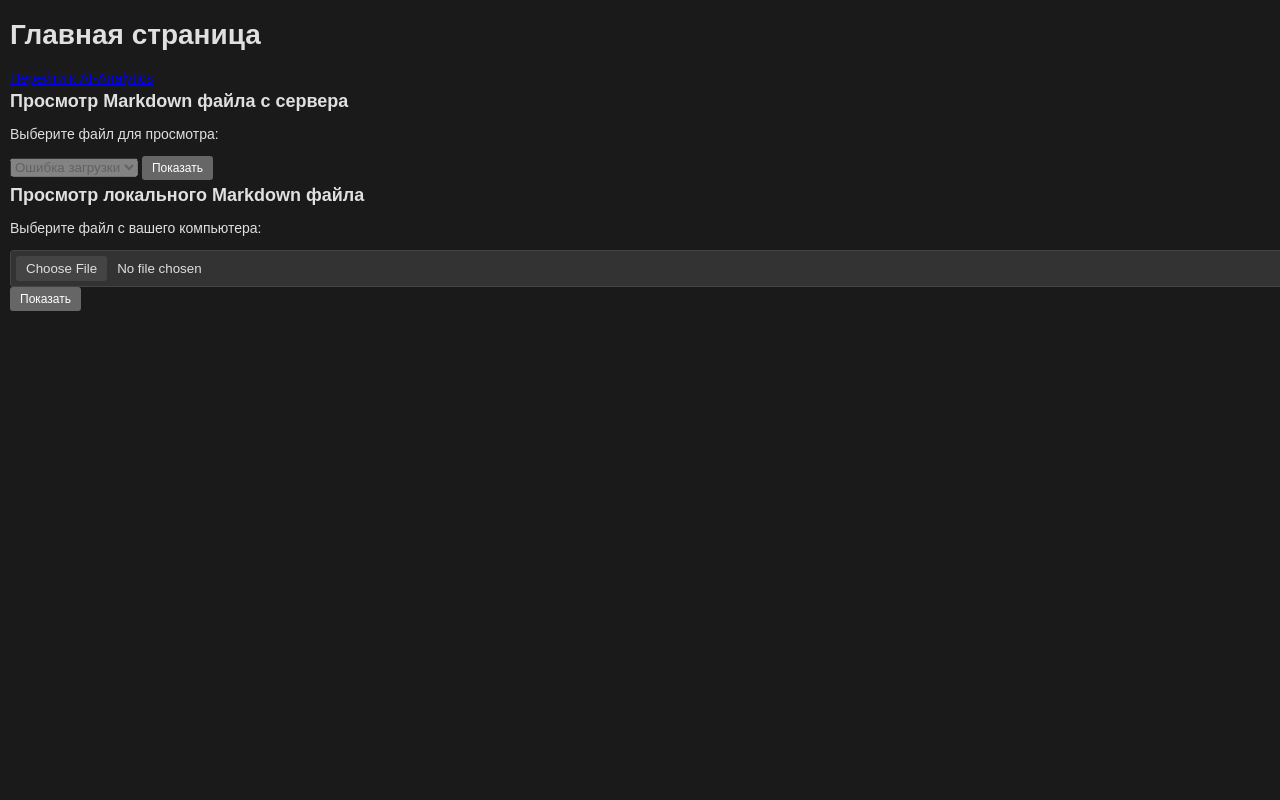
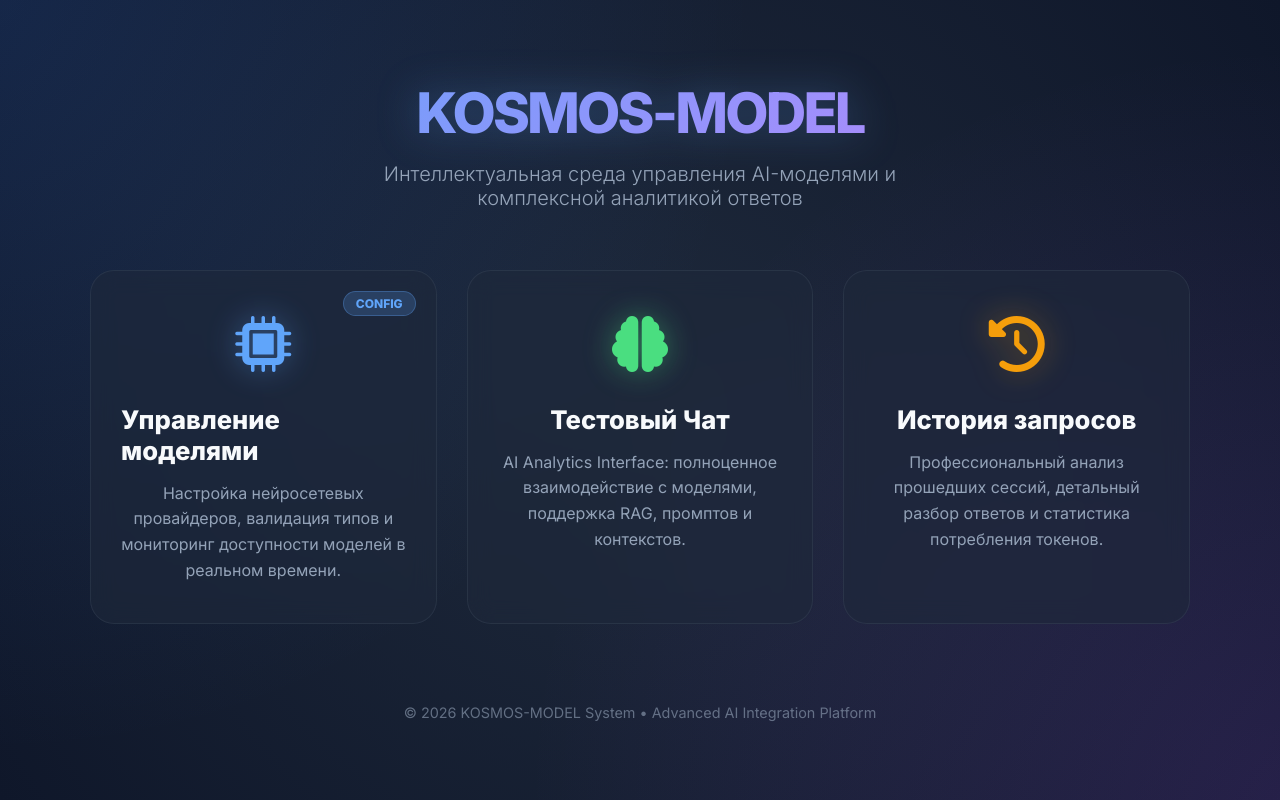
Before and after one commit to danmas/kosmos-model, a website: page public/main.html in a window 1280 px wide. Drawn offline with Linux system fonts and the light colour scheme; no server answers.

Commit message:
Новая страница

```diff
--- a/public/app.js
+++ b/public/app.js
@@ -233,6 +233,9 @@ class AITestApp {
         <div class="app-header">
           <h2>AI Analytics Interface</h2>
           <div class="nav-links">
+            <a href="/main" class="nav-link">
+              <i class="fas fa-th-large"></i> Dashboard
+            </a>
             <a href="/models.html" class="nav-link" target="_blank">
               <i class="fas fa-brain"></i> Доступные модели
             </a>
--- a/public/main.html
+++ b/public/main.html
@@ -1,98 +1,252 @@
 <!DOCTYPE html>
 <html lang="ru">
+
 <head>
     <meta charset="UTF-8">
-    <title>Главная</title>
-    <link rel="stylesheet" href="styles.css">
+    <meta name="viewport" content="width=device-width, initial-scale=1.0">
+    <meta name="description" content="KOSMOS-MODEL AI Management Dashboard">
+    <title>KOSMOS-MODEL | Dashboard</title>
+    <!-- Font Awesome for icons -->
+    <link rel="stylesheet" href="https://cdnjs.cloudflare.com/ajax/libs/font-awesome/6.0.0/css/all.min.css">
+    <!-- Google Fonts -->
+    <link href="https://fonts.googleapis.com/css2?family=Inter:wght@300;400;600;800&display=swap" rel="stylesheet">
+    <style>
+        :root {
+            --bg-color: #0f172a;
+            --tile-bg: rgba(30, 41, 59, 0.6);
+            --tile-hover-bg: rgba(30, 41, 59, 0.9);
+            --text-primary: #f8fafc;
+            --text-secondary: #94a3b8;
+            --accent-blue: #60a5fa;
+            --accent-green: #4ade80;
+            --accent-amber: #f59e0b;
+            --glass-border: rgba(148, 163, 184, 0.1);
+        }
+
+        * {
+            box-sizing: border-box;
+            margin: 0;
+            padding: 0;
+        }
+
+        body {
+            font-family: 'Inter', -apple-system, BlinkMacSystemFont, "Segoe UI", Roboto, sans-serif;
+            background-color: var(--bg-color);
+            color: var(--text-primary);
+            display: flex;
+            align-items: center;
+            justify-content: center;
+            min-height: 100vh;
+            overflow-x: hidden;
+            background:
+                radial-gradient(circle at 0% 0%, rgba(59, 130, 246, 0.15) 0%, transparent 50%),
+                radial-gradient(circle at 100% 100%, rgba(168, 85, 247, 0.15) 0%, transparent 50%),
+                radial-gradient(circle at 50% 50%, #1e293b 0%, #0f172a 100%);
+        }
+
+        .dashboard-container {
+            max-width: 1100px;
+            width: 90%;
+            padding: 40px 0;
+            animation: fadeIn 0.8s ease-out;
+        }
+
+        @keyframes fadeIn {
+            from {
+                opacity: 0;
+                transform: translateY(20px);
+            }
+
+            to {
+                opacity: 1;
+                transform: translateY(0);
+            }
+        }
+
+        .dashboard-header {
+            text-align: center;
+            margin-bottom: 60px;
+        }
+
+        .dashboard-header h1 {
+            font-size: 3.5rem;
+            font-weight: 800;
+            letter-spacing: -0.05em;
+            background: linear-gradient(135deg, #60a5fa 0%, #c084fc 100%);
+            -webkit-background-clip: text;
+            background-clip: text;
+            -webkit-text-fill-color: transparent;
+            margin-bottom: 15px;
+            filter: drop-shadow(0 0 20px rgba(96, 165, 250, 0.3));
+        }
+
+        .dashboard-header p {
+            color: var(--text-secondary);
+            font-size: 1.25rem;
+            font-weight: 300;
+            max-width: 600px;
+            margin: 0 auto;
+        }
+
+        .tiles-grid {
+            display: grid;
+            grid-template-columns: repeat(auto-fit, minmax(320px, 1fr));
+            gap: 30px;
+            perspective: 1000px;
+        }
+
+        .tile {
+            background: var(--tile-bg);
+            border: 1px solid var(--glass-border);
+            border-radius: 24px;
+            padding: 40px 30px;
+            text-decoration: none;
+            color: inherit;
+            transition: all 0.5s cubic-bezier(0.23, 1, 0.32, 1);
+            display: flex;
+            flex-direction: column;
+            align-items: center;
+            backdrop-filter: blur(12px);
+            position: relative;
+            z-index: 1;
+        }
+
+        .tile:hover {
+            transform: translateY(-12px) scale(1.02);
+            background: var(--tile-hover-bg);
+            border-color: rgba(96, 165, 250, 0.4);
+            box-shadow: 0 25px 50px -12px rgba(0, 0, 0, 0.5);
+        }
+
+        .tile::after {
+            content: '';
+            position: absolute;
+            inset: -1px;
+            background: linear-gradient(135deg, rgba(96, 165, 250, 0.4), transparent, rgba(192, 132, 252, 0.4));
+            border-radius: 24px;
+            z-index: -1;
+            opacity: 0;
+            transition: opacity 0.5s;
+        }
+
+        .tile:hover::after {
+            opacity: 1;
+        }
+
+        .tile-icon {
+            font-size: 3.5rem;
+            margin-bottom: 25px;
+            transition: transform 0.6s cubic-bezier(0.34, 1.56, 0.64, 1);
+        }
+
+        .tile:hover .tile-icon {
+            transform: scale(1.2) rotate(5deg);
+        }
+
+        .tile-title {
+            font-size: 1.6rem;
+            font-weight: 700;
+            margin-bottom: 15px;
+            color: var(--text-primary);
+        }
+
+        .tile-description {
+            font-size: 1rem;
+            color: var(--text-secondary);
+            line-height: 1.6;
+            text-align: center;
+        }
+
+        /* Color variations */
+        .tile-models .tile-icon {
+            color: var(--accent-blue);
+            filter: drop-shadow(0 0 15px rgba(96, 165, 250, 0.4));
+        }
+
+        .tile-chat .tile-icon {
+            color: var(--accent-green);
+            filter: drop-shadow(0 0 15px rgba(74, 222, 128, 0.4));
+        }
+
+        .tile-history .tile-icon {
+            color: var(--accent-amber);
+            filter: drop-shadow(0 0 15px rgba(245, 158, 11, 0.4));
+        }
+
+        /* Badge for Beta/New */
+        .badge {
+            position: absolute;
+            top: 20px;
+            right: 20px;
+            padding: 4px 12px;
+            border-radius: 20px;
+            font-size: 0.75rem;
+            font-weight: 700;
+            text-transform: uppercase;
+            background: rgba(96, 165, 250, 0.2);
+            color: var(--accent-blue);
+            border: 1px solid rgba(96, 165, 250, 0.3);
+        }
+
+        .footer {
+            margin-top: 80px;
+            text-align: center;
+            color: var(--text-secondary);
+            font-size: 0.9rem;
+            opacity: 0.6;
+        }
+
+        @media (max-width: 640px) {
+            .dashboard-header h1 {
+                font-size: 2.5rem;
+            }
+
+            .dashboard-header p {
+                font-size: 1.1rem;
+            }
+
+            .tiles-grid {
+                grid-template-columns: 1fr;
+            }
+        }
+    </style>
 </head>
+
 <body>
-    <div class="container">
-        <h1>Главная страница</h1>
-        <div class="menu">
-            <a href="/index.html" class="button">Перейти к AI-Analytics</a>
+    <div class="dashboard-container">
+        <header class="dashboard-header">
+            <h1>KOSMOS-MODEL</h1>
+            <p>Интеллектуальная среда управления AI-моделями и комплексной аналитикой ответов</p>
+        </header>
 
-            <div class="file-selector">
-                <h2>Просмотр Markdown файла с сервера</h2>
-                <p>Выберите файл для просмотра:</p>
-                <select id="md-file-select">
-                    <option value="">Загрузка списка файлов...</option>
-                </select>
-                <button id="view-md-button" class="button" disabled>Показать</button>
-            </div>
+        <div class="tiles-grid">
+            <a href="/models.html" class="tile tile-models">
+                <span class="badge">Config</span>
+                <div class="tile-icon"><i class="fas fa-microchip"></i></div>
+                <div class="tile-title">Управление моделями</div>
+                <div class="tile-description">Настройка нейросетевых провайдеров, валидация типов и мониторинг
+                    доступности моделей в реальном времени.</div>
+            </a>
 
-            <div class="file-selector">
-                <h2>Просмотр локального Markdown файла</h2>
-                <p>Выберите файл с вашего компьютера:</p>
-                <input type="file" id="local-md-input" accept=".md,.markdown,text/markdown">
-                <button id="view-local-md-button" class="button" disabled>Показать</button>
-            </div>
+            <a href="/index.html" class="tile tile-chat">
+                <div class="tile-icon"><i class="fas fa-brain"></i></div>
+                <div class="tile-title">Тестовый Чат</div>
+                <div class="tile-description">AI Analytics Interface: полноценное взаимодействие с моделями, поддержка
+                    RAG, промптов и контекстов.</div>
+            </a>
+
+            <a href="/history-v2.html" class="tile tile-history">
+                <div class="tile-icon"><i class="fas fa-history"></i></div>
+                <div class="tile-title">История запросов</div>
+                <div class="tile-description">Профессиональный анализ прошедших сессий, детальный разбор ответов и
+                    статистика потребления токенов.</div>
+            </a>
         </div>
+
+        <footer class="footer">
+            &copy; 2026 KOSMOS-MODEL System &bull; Advanced AI Integration Platform
+        </footer>
     </div>
+</body>
 
-    <script>
-        document.addEventListener('DOMContentLoaded', () => {
-            // --- Server file selector logic ---
-            const select = document.getElementById('md-file-select');
-            const viewButton = document.getElementById('view-md-button');
-
-            fetch('/api/markdown_files')
-                .then(response => response.json())
-                .then(files => {
-                    select.innerHTML = '<option value="">-- Выберите файл --</option>'; // Clear loading message
-                    if (files.length > 0) {
-                        files.forEach(file => {
-                            const option = document.createElement('option');
-                            option.value = file;
-                            option.textContent = file;
-                            select.appendChild(option);
-                        });
-                    } else {
-                        select.innerHTML = '<option value="">Нет доступных .md файлов</option>';
-                        select.disabled = true;
-                    }
-                })
-                .catch(error => {
-                    console.error('Ошибка при загрузке списка файлов:', error);
-                    select.innerHTML = '<option value="">Ошибка загрузки</option>';
-                    select.disabled = true;
-                });
-
-            select.addEventListener('change', () => {
-                viewButton.disabled = !select.value;
-            });
-
-            viewButton.addEventListener('click', () => {
-                const selectedFile = select.value;
-                if (selectedFile) {
-                    window.location.href = `/show_md?file=${selectedFile}`;
-                }
-            });
-
-            // --- Local file selector logic ---
-            const localInput = document.getElementById('local-md-input');
-            const localViewButton = document.getElementById('view-local-md-button');
-
-            localInput.addEventListener('change', () => {
-                localViewButton.disabled = !localInput.files || localInput.files.length === 0;
-            });
-
-            localViewButton.addEventListener('click', () => {
-                const file = localInput.files[0];
-                if (file) {
-                    const reader = new FileReader();
-                    reader.onload = (e) => {
-                        const content = e.target.result;
-                        sessionStorage.setItem('markdownContent', content);
-                        window.location.href = '/show_md?source=local';
-                    };
-                    reader.onerror = () => {
-                        console.error('Error reading file.');
-                        alert('Не удалось прочитать файл.');
-                    };
-                    reader.readAsText(file);
-                }
-            });
-        });
-    </script>
-</body>
 </html>
```
Also changed, not shown: server.js. Lines whose indentation alone changed are shown as unchanged.
